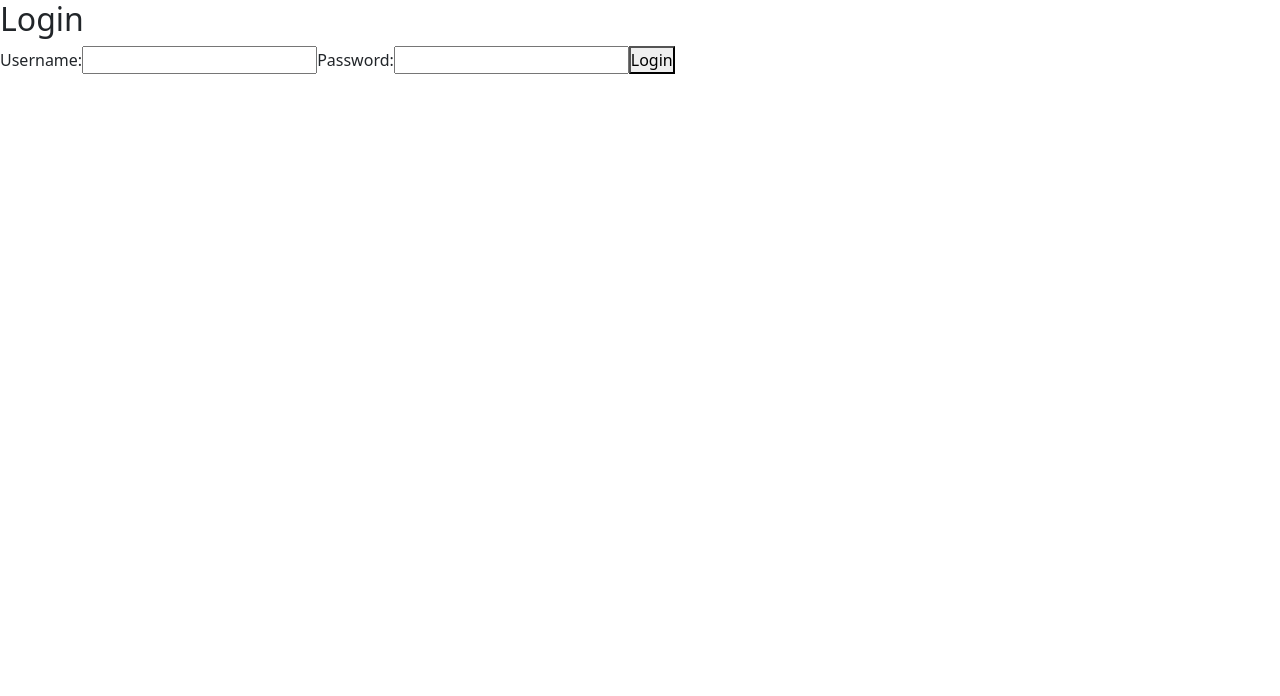
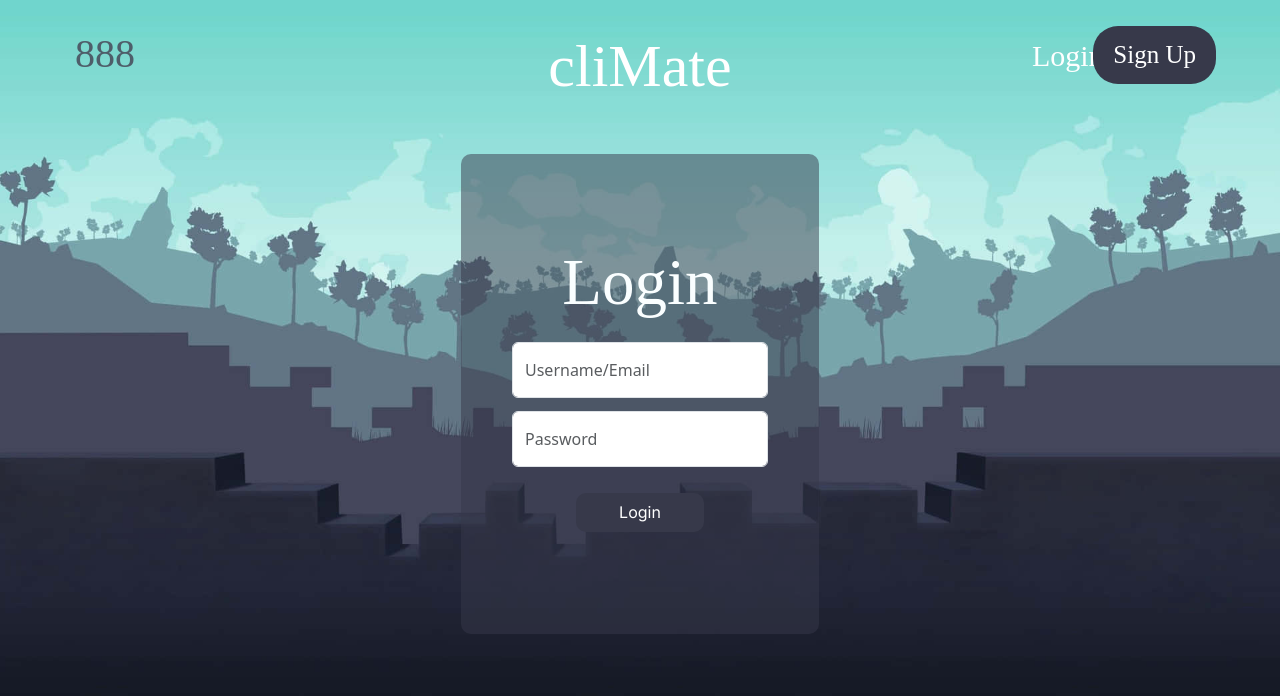
Before and after one commit to SequentialEntropy/SoftwareEng888, a React (Vite) app in the folder application/: page /login in a window 1280 px wide. Shown: the top 696 px of the page. Built offline with nearby package versions, Linux system fonts and the light colour scheme; a web font is replaced by a local one.

Commit message:
Fix broken login template due to previous merge

```diff
--- a/application/src/components/Form.jsx
+++ b/application/src/components/Form.jsx
@@ -62,7 +62,7 @@ function Form({ route, method }) {
                 // Store the authentication tokens
                 localStorage.setItem(ACCESS_TOKEN, res.data.access);
                 localStorage.setItem(REFRESH_TOKEN, res.data.refresh);
-                navigate("/");
+                navigate("/home");
             } else {
                 // Redirect user to login page after registration
                 navigate("/login");
@@ -74,39 +74,74 @@ function Form({ route, method }) {
         }
     };
 
+    // return (
+    //     <form onSubmit={handleSubmit} className={styles.form}>
+    //
+    //         <h2>{name}</h2>
+
+    //         {/* Username input field */}
+    //         <label>
+    //             Username:
+    //             <input
+    //                 type="text"
+    //                 value={username}
+    //                 onChange={(e) => setUsername(e.target.value)}
+    //                 required
+    //             />
+    //         </label>
+
+    //         {/* Password input field */}
+    //         <label>
+    //             Password:
+    //             <input
+    //                 type="password"
+    //                 value={password}
+    //                 onChange={(e) => setPassword(e.target.value)}
+    //                 required
+    //             />
+    //         </label>
+
+    //         {/* Submit button */}
+    //         <button type="submit" disabled={loading}>
+    //             {loading ? "Processing..." : name}
+    //         </button>
+    //     </form>
+    // );
+
     return (
-        <form onSubmit={handleSubmit} className={styles.form}>
+        <div className={styles.main_form}>
+
+            <div className={styles.header}>
+                <h1 className={styles.logo}>888</h1>
+                <h1 className={styles.heading}>cliMate</h1>
+                <a className={styles.header_btn_login}>Login</a>
+                <a className={styles.header_btn_sign}>Sign Up</a>
+            </div>
+
+
+
+            <div className={styles.login}>
+
+                <div className={styles.login_container}>
                     {/* Display form title based on method (Login/Register) */}
                     <h2>{name}</h2>
 
+                    <form onSubmit={handleSubmit}>
+                        <div className="form-group">
                             {/* Username input field */}
-            <label>
-                Username:
-                <input
-                    type="text"
-                    value={username}
-                    onChange={(e) => setUsername(e.target.value)}
-                    required
-                />
-            </label>
+                            <input type="text" className={`form-control ${styles.field}`} value={username} onChange={e => setUsername(e.target.value)} placeholder="Username/Email" />
 
                             {/* Password input field */}
-            <label>
-                Password:
-                <input
-                    type="password"
-                    value={password}
-                    onChange={(e) => setPassword(e.target.value)}
-                    required
-                />
-            </label>
+                            <input type="password" className={`form-control ${styles.field}`} value={password} onChange={e => setPassword(e.target.value)} placeholder="Password" />
+                        </div>
 
                         {/* Submit button */}
-            <button type="submit" disabled={loading}>
-                {loading ? "Processing..." : name}
-            </button>
+                        <button type="submit" className={styles.login_btn}>{name}</button>
                     </form>
-    );
+                </div>
+            </div>
+        </div>
+    )
 }
 
 export default Form;
```
Lines whose indentation alone changed are shown as unchanged.
